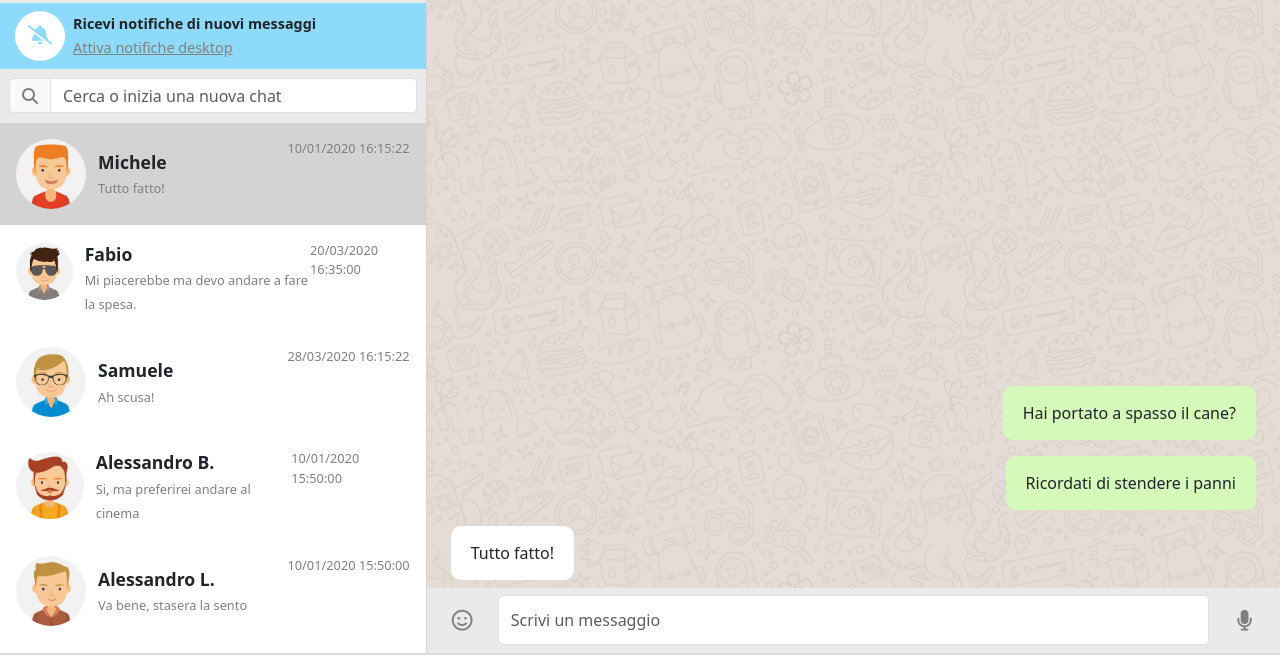
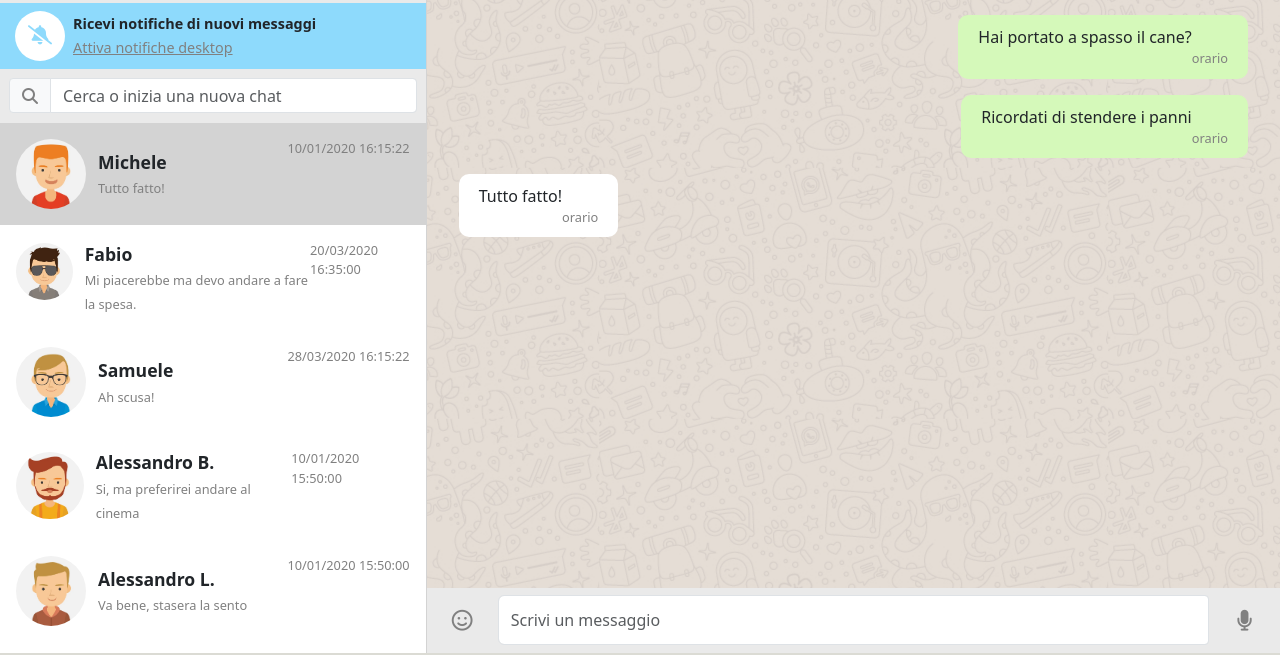
Before and after one commit to JordanRomagnoli/vue-boolzapp, a plain HTML site: page index.html in a window 1280 px wide. Shown: the part 107-762 px from the top of the page. Drawn offline with nearby package versions, Linux system fonts and the light colour scheme.

Commit message:
- FIXED scrolbar dei messaggi

```diff
--- a/css/style.css
+++ b/css/style.css
@@ -195,8 +195,7 @@ main .input-group{
 }
 
 .message{
-    display: block;
-    padding: 15px 20px;
+    padding: 10px 20px;
     border-radius: 10px;
 }
 
@@ -204,10 +203,10 @@ main .input-group{
     justify-content: flex-end;
 }
 
-.message-sent > span{
+.message-sent > div{
     background-color: var(--message-sent);
 }
 
-.message-recived > span{
+.message-recived > div{
     background-color: var(--message-recived);
 }
--- a/index.html
+++ b/index.html
@@ -145,13 +145,14 @@
                         </ul>
                     </div>
 
-                    <div class=" d-flex  flex-column justify-content-end  container-message">
+                    <div class=" d-flex  flex-column container-message p-2">
 
                         <!-- Template messaggi -->
                         <div v-for="(singleMessageObj, index) in contacts[contatore].messages" class="row g-0 align-items-center p-2 px-4" :class="contacts[contatore].messages[index].status == 'sent' ? 'message-sent' : 'message-recived'">
-                            <span class="col-auto message">
-                                {{singleMessageObj.message}}
-                            </span>
+                            <div class="col-auto message d-flex flex-wrap">
+                                <span>{{singleMessageObj.message}}</span>
+                                <div class="small-chat-info w-100 text-end ">orario</div>
+                            </div>
                         </div>
 
 
```
